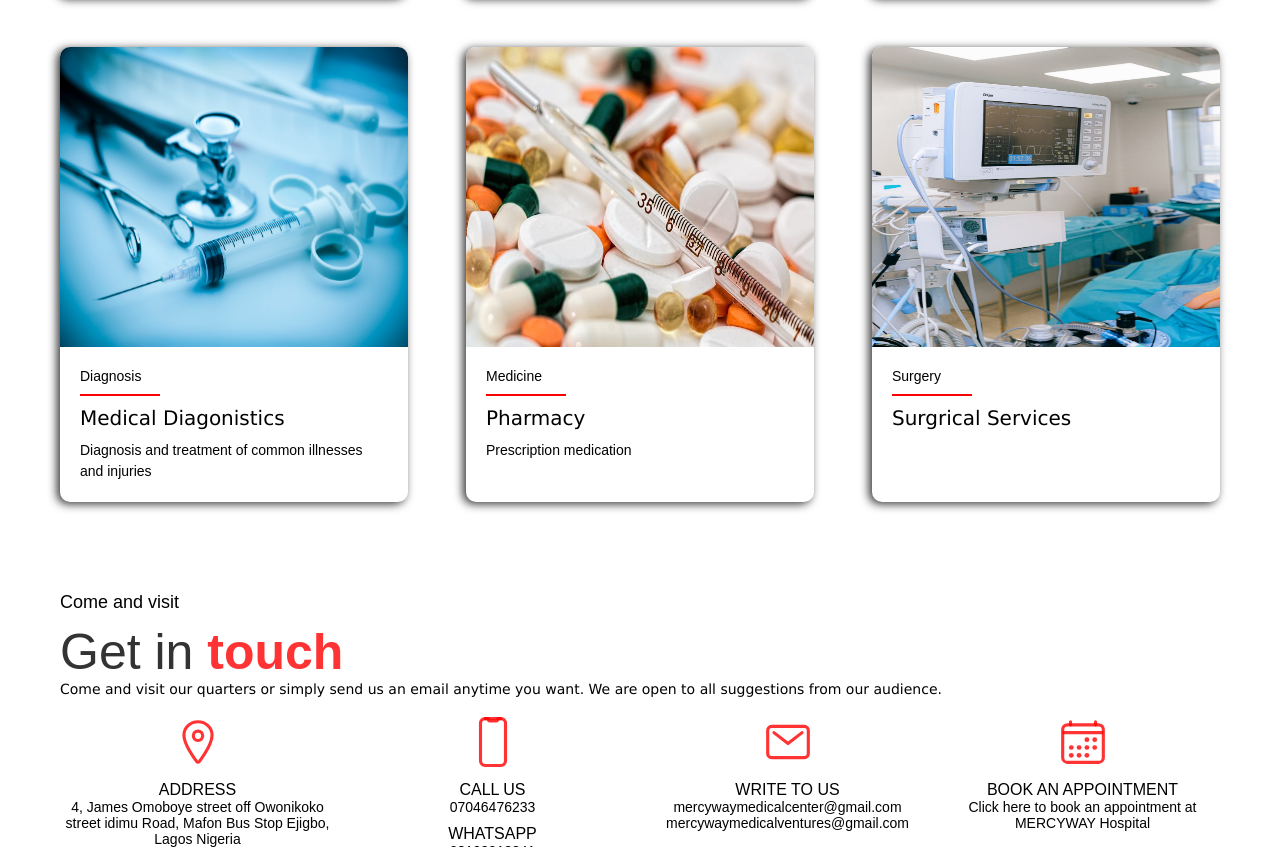
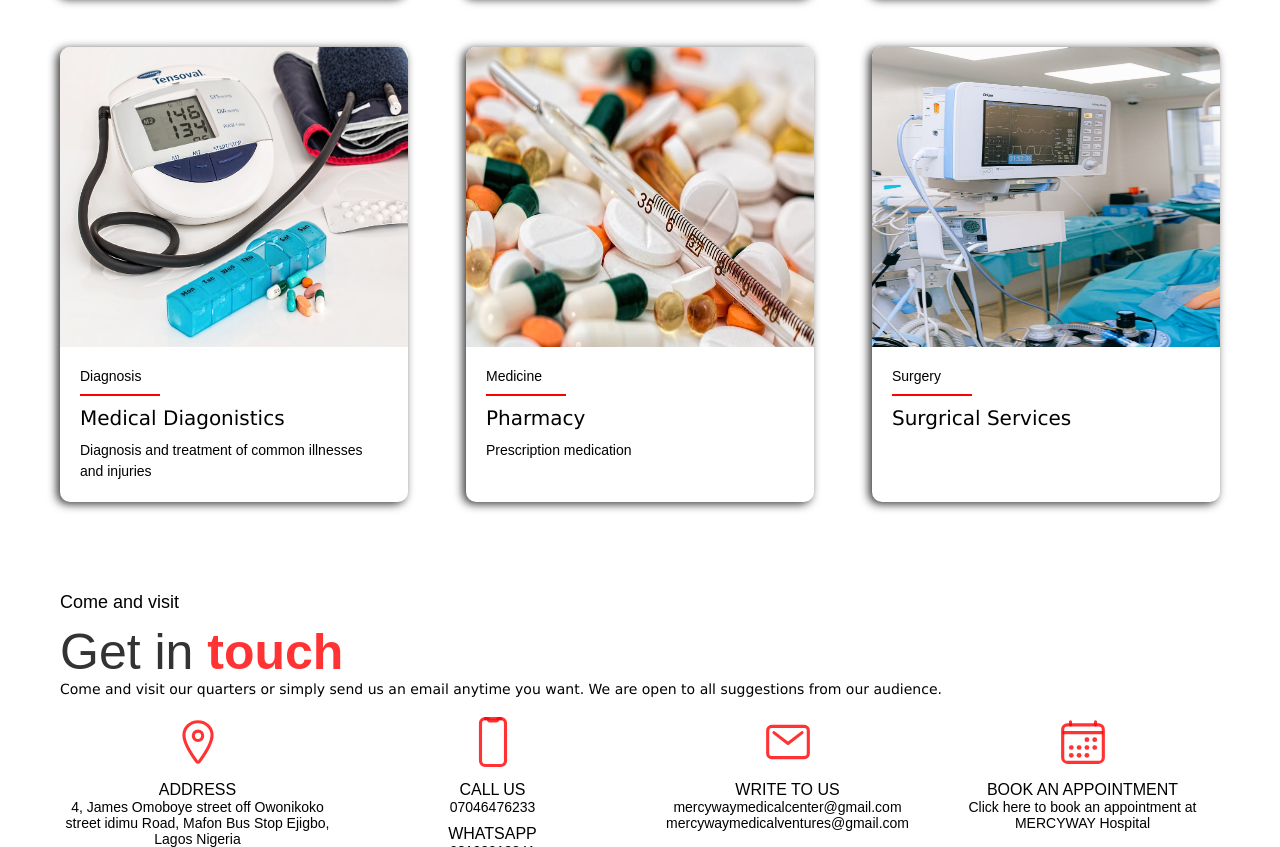
Before and after one commit to Johnniewhite/mercywell-hospital, a plain HTML site: page index.html in a window 1280 px wide. Shown: the part 2017-2864 px from the top of the page. Drawn offline with nearby package versions, Linux system fonts and the light colour scheme; some packages are replaced by stand-ins of ours; a script that the page names is missing.

Commit message:
Update index.html

```diff
--- a/index.html
+++ b/index.html
@@ -108,7 +108,7 @@
       <li>
         <div class="img-div">
           <div class="hover"></div>
-          <img class="service-img" src="default.png" alt="">
+          <img class="service-img" src="med4.jpg" alt="">
         </div>
         <div class="service-div">
           <span class="reason">Diagnosis</span>
```
